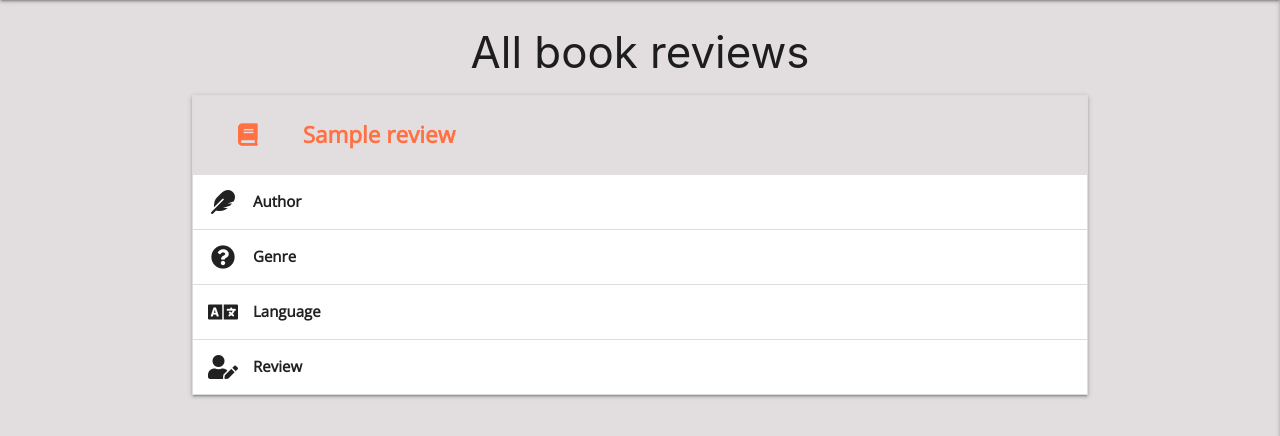
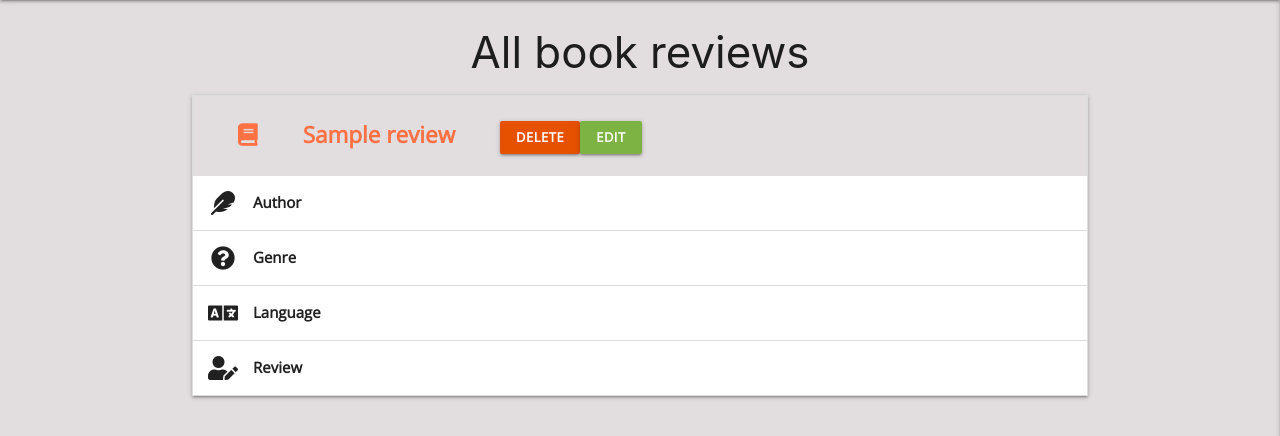
Before and after one commit to raphaelmar/escph_reading_club, a Flask app: page / in a window 1280 px wide. Shown: the part 64-500 px from the top of the page. Run offline with Flask 2, Linux system fonts and the light colour scheme; a database or web service that is not in the repository returns one stand-in record (values such as "Sample title"); some libraries are stand-ins or nearby versions.

Commit message:
added edit and delete buttons

```diff
--- a/static/css/style.css
+++ b/static/css/style.css
@@ -33,5 +33,6 @@ nav {
 
 #book_name {
     padding-left: 2em;
+    padding-right: 2em;
     text-shadow: #8b8f77;
 }
--- a/templates/reviews.html
+++ b/templates/reviews.html
@@ -6,7 +6,8 @@
   <ul class="collapsible">
       {% for review in reviews %}
     <li >
-      <div><p class="headers" id="book_title"><i class="fas fa-book"></i><span id="book_name">{{ review.review_title }}</span></p></div>
+      <div><p class="headers" id="book_title"><i class="fas fa-book"></i><span id="book_name">{{ review.review_title }}</span><a href="" class="btn-small orange darken-4 "> Delete</a><a href="" class="btn-small light-green darken-1 "> Edit</a></p></div>
+
     </li>
     <li>
       <div class="collapsible-header"><i class="fas fa-feather"></i><span class="headers">Author</span></div>
```
